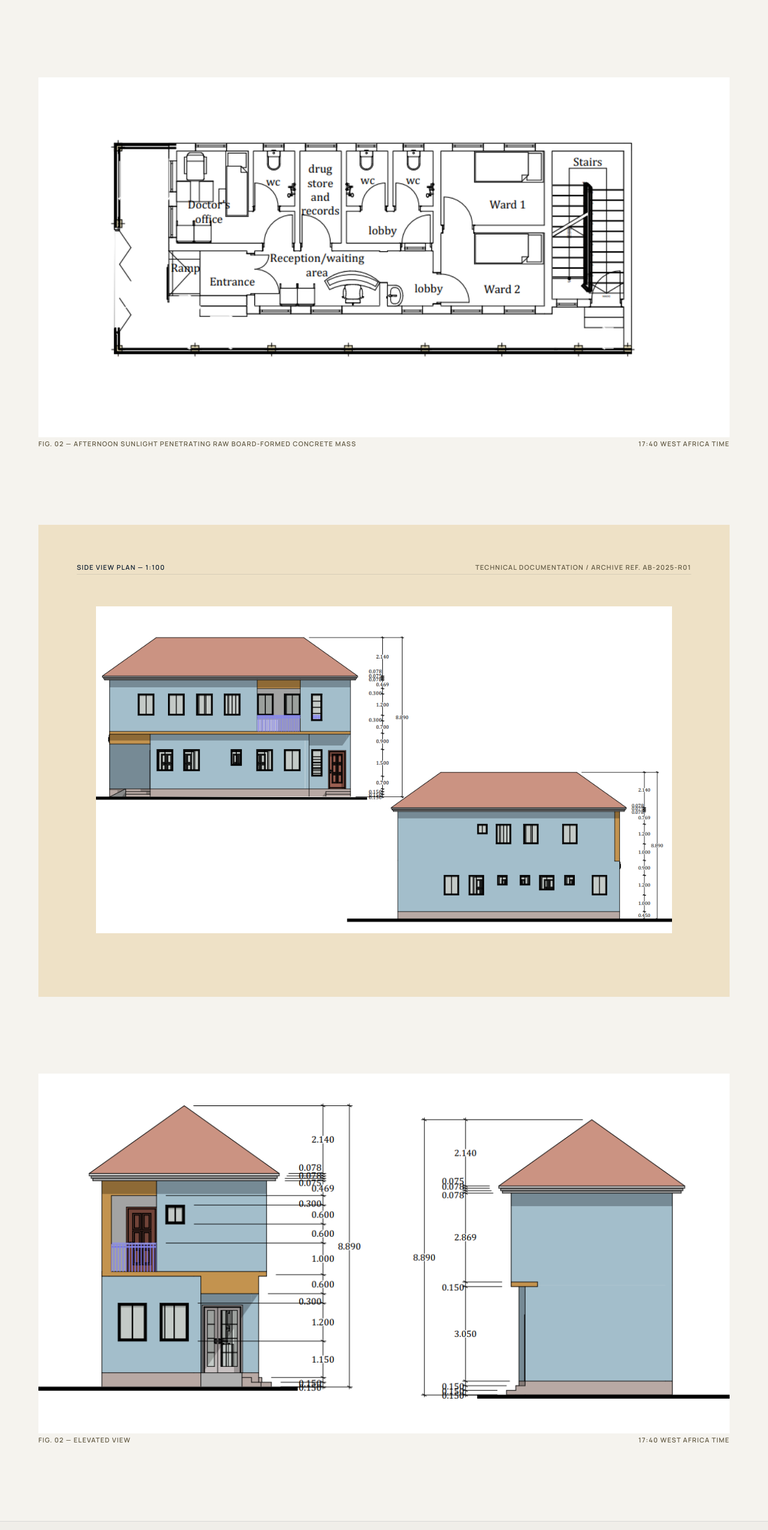
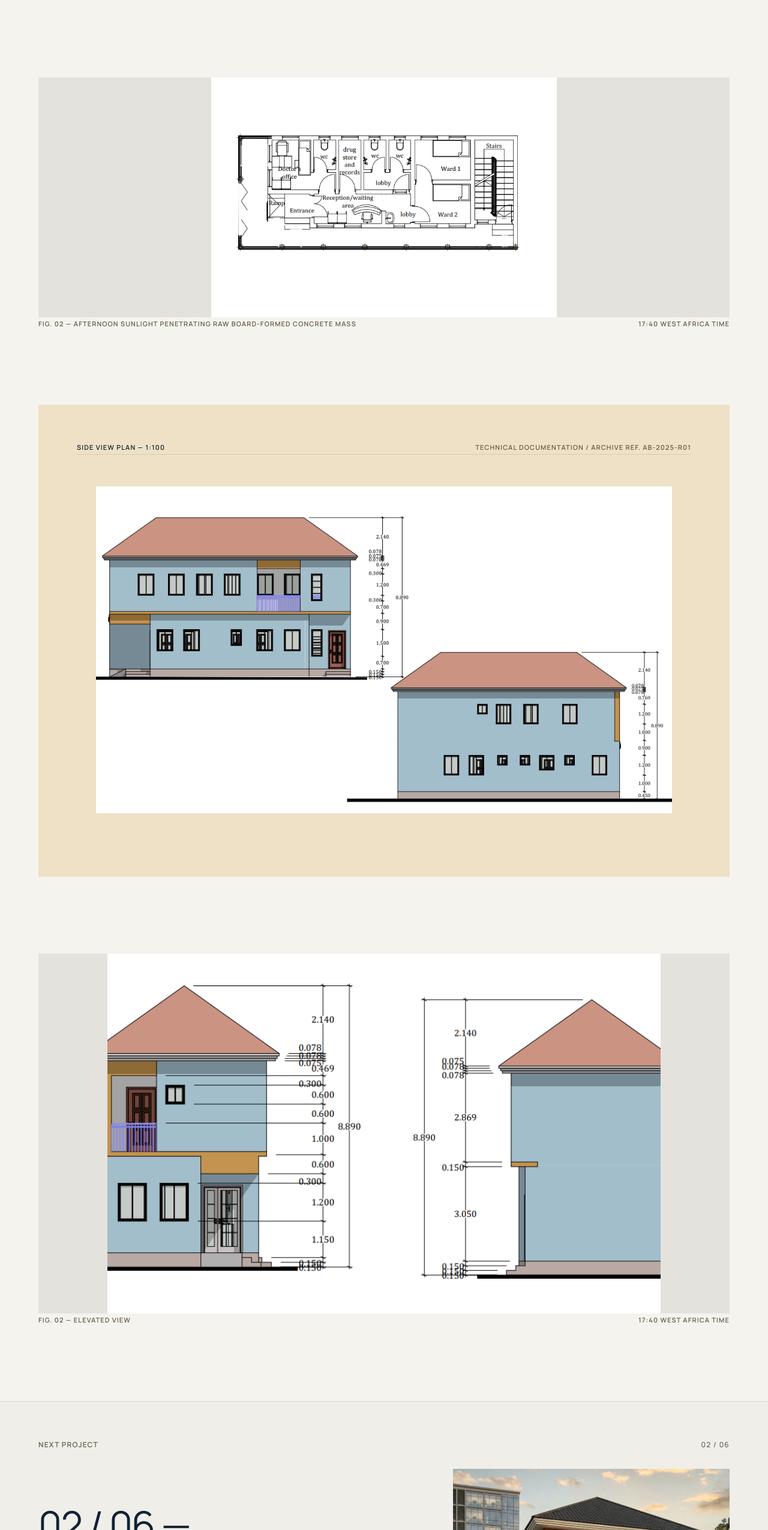
Before and after one commit to Alemohchristian/Akorogie-Precious-Portfolio, a plain HTML site: page template/clinic design osun.html in a window 1280 px wide. Shown: the part 1369-3920 px from the top of the page at 60% size. Drawn offline with nearby package versions, Linux system fonts and the light colour scheme.

Commit message:
current uptd

```diff
--- a/template/clinic design osun.html
+++ b/template/clinic design osun.html
@@ -320,8 +320,8 @@ The design adopts a Modern Minimalist approach with focus on hygiene, efficient
 <section class="w-full px-margin-mobile md:px-margin-tablet lg:px-margin py-space-xl max-w-[1600px] mx-auto space-y-space-2xl">
 <!-- Sequence A: Full-width exterior photograph -->
 <div class="w-full">
-<div class="overflow-hidden bg-surface-variant">
-<img class="w-full h-[50vh] md:h-[75vh] object-cover hover:scale-[1.02] transition-transform duration-700 ease-out" data-alt="Wide panoramic exterior view of a high-end brutalist residential residence in Lagos during the golden afternoon hour. Warm sun highlights textured fair-faced concrete walls, creating bold linear shadows. A serene reflecting pool sits in the foreground with calm water reflecting the tropical sky and landscaped native flora." src="../clinic design osun/clinic image 3.png">
+<div class="overflow-hidden bg-surface-variant flex justify-center">
+<img class="w-1/2 h-[50vh] md:h-[50vh] object-cover hover:scale-[1.02] transition-transform duration-700 ease-out" data-alt="Wide panoramic exterior view of a high-end brutalist residential residence in Lagos during the golden afternoon hour. Warm sun highlights textured fair-faced concrete walls, creating bold linear shadows. A serene reflecting pool sits in the foreground with calm water reflecting the tropical sky and landscaped native flora." src="../clinic design osun/clinic image 3.png">
 </div>
 <div class="flex justify-between items-center pt-space-xs text-secondary font-metadata-label text-metadata-label tracking-widest uppercase">
 <span class="">FIG. 02 — AFTERNOON SUNLIGHT PENETRATING RAW BOARD-FORMED CONCRETE MASS</span>
@@ -350,8 +350,8 @@ The design adopts a Modern Minimalist approach with focus on hygiene, efficient
 </div>
 
 <div class="w-full">
-<div class="overflow-hidden bg-surface-variant">
-<img class="w-full h-[50vh] md:h-[75vh] object-cover hover:scale-[1.02] transition-transform duration-700 ease-out" data-alt="Wide panoramic exterior view of a high-end brutalist residential residence in Lagos during the golden afternoon hour. Warm sun highlights textured fair-faced concrete walls, creating bold linear shadows. A serene reflecting pool sits in the foreground with calm water reflecting the tropical sky and landscaped native flora." src="../clinic design osun/clinic image 4.png">
+<div class="overflow-hidden bg-surface-variant flex justify-center">
+<img class="w-4/5 h-[50vh] md:h-[75vh] object-cover hover:scale-[1.02] transition-transform duration-700 ease-out" data-alt="Wide panoramic exterior view of a high-end brutalist residential residence in Lagos during the golden afternoon hour. Warm sun highlights textured fair-faced concrete walls, creating bold linear shadows. A serene reflecting pool sits in the foreground with calm water reflecting the tropical sky and landscaped native flora." src="../clinic design osun/clinic image 4.png">
 </div>
 <div class="flex justify-between items-center pt-space-xs text-secondary font-metadata-label text-metadata-label tracking-widest uppercase">
 <span class="">FIG. 02 — ELEVATED VIEW</span>
```
Also changed, not shown: template/multipurpose osun.html (+2 -2 lines).
